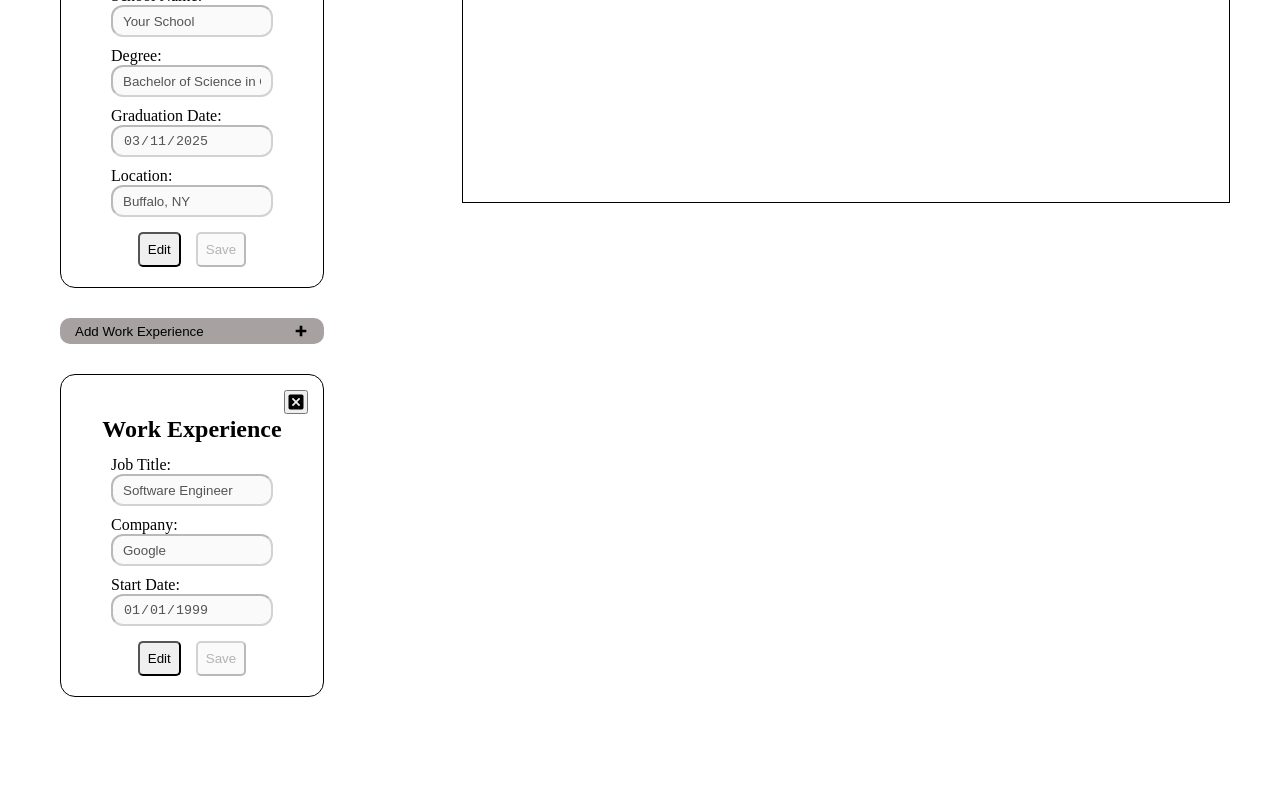
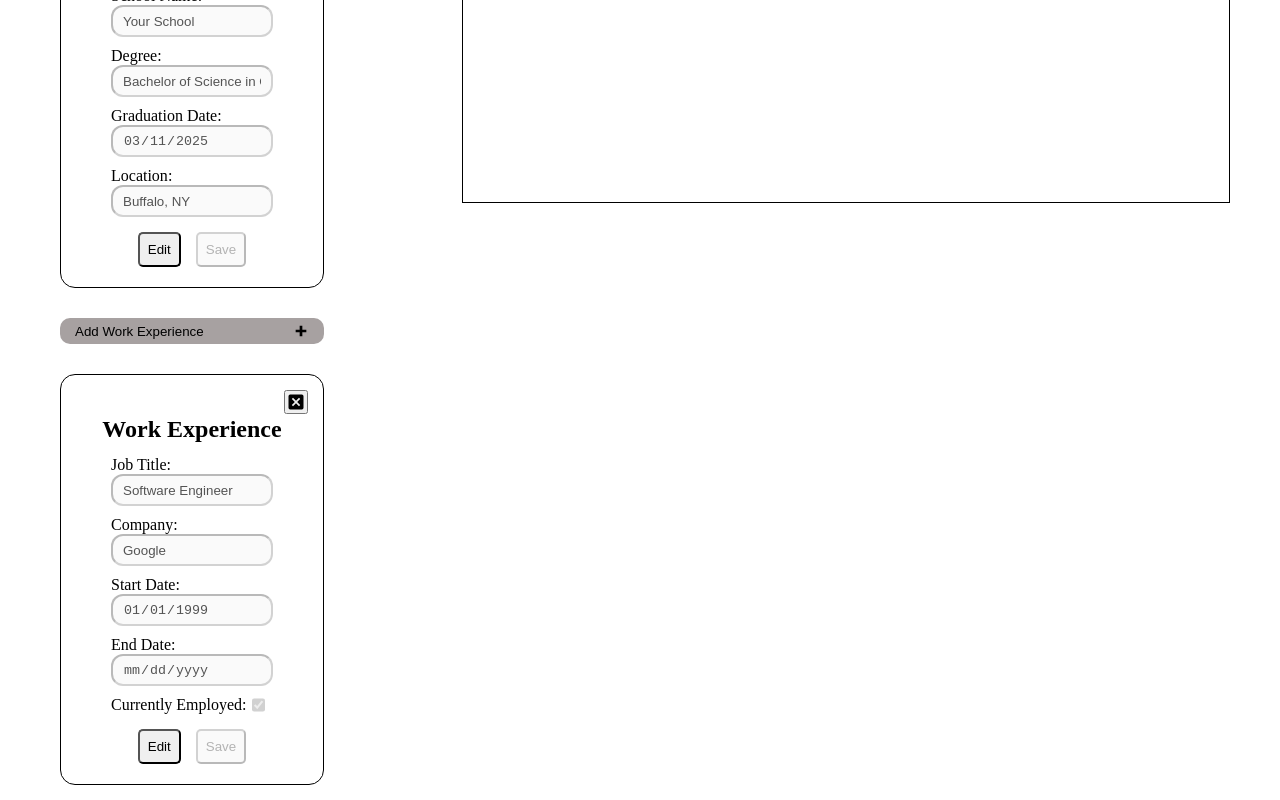
Before and after one commit to dfitch96/cv-app, a React (Vite) app: page / in a window 1280 px wide. Shown: the part 622-1422 px from the top of the page. Before the commit the page ends 1334 px from the top, so only its background shows below. Built offline with nearby package versions, Linux system fonts and the light colour scheme.

Commit message:
added functionality for deleteing work experience and added some additional input fields

```diff
--- a/src/App.jsx
+++ b/src/App.jsx
@@ -43,14 +43,15 @@ function App() {
       jobTitle: 'Software Engineer',
       currentlyEmployed: true,
       startDate: new Date("1999-01-01").toISOString().split('T')[0],
-      endDate: null,
+      endDate: '',
       responsibilities: [],
     }
   ]);
 
 
   function handleWorkExperienceOnChange(e){
-    const newWorkExperienceFormData = workExperienceFormData.map(form => form.id !== e.target.dataset.id ? form : {...form, [e.target.name]: e.target.value});
+    const value = e.target.type === 'checkbox' ? e.target.checked : e.target.value;
+    const newWorkExperienceFormData = workExperienceFormData.map(form => form.id !== e.target.dataset.id ? form : {...form, [e.target.name]: value});
     setWorkExperienceFormData(newWorkExperienceFormData);
   }
 
@@ -101,6 +102,12 @@ function App() {
     setEducationCVData([...newFormData]);
   }
 
+  function handleDeleteWorkExperienceOnClick(e){
+    const id = e.target.dataset.id;
+    const newFormData = workExperienceFormData.filter(form => form.id !== id ? form : null);
+    setWorkExperienceFormData([...newFormData]);
+  }
+
   return (
     <div className="app-container">
       <div className="input-container">
@@ -112,7 +119,7 @@ function App() {
         })}
         <AddButton text="Work Experience" handler={handleAddWorkExperienceOnClick} />
         {workExperienceFormData.map(form => {
-          return <WorkExperienceCard key={form.id} formData={form} handleInputOnChange={handleWorkExperienceOnChange} />
+          return <WorkExperienceCard key={form.id} formData={form} handleInputOnChange={handleWorkExperienceOnChange} handleDelete={handleDeleteWorkExperienceOnClick}/>
         })}
       </div>
       <div className="cv-container">
--- a/src/components/Input.jsx
+++ b/src/components/Input.jsx
@@ -1,4 +1,3 @@
-
 
 
 export function Input({id, dataId, name, labelText, type, disabled, value, onChange, }){
@@ -15,3 +14,19 @@ export function Input({id, dataId, name, labelText, type, disabled, value, onCha
   )
 
 }
+
+
+export function Checkbox({id, dataId, name, labelText, disabled, value, onChange}){
+
+
+
+  return (
+    <div className='checkbox-div'>
+      <label htmlFor={id}>
+        {labelText}
+        {':'}
+      </label>
+      <input id={id} data-id={dataId} checked={value} type="checkbox" name={name} disabled={disabled} onChange={onChange} />
+    </div>
+  )
+}
--- a/src/components/WorkExperienceCard.jsx
+++ b/src/components/WorkExperienceCard.jsx
@@ -1,7 +1,7 @@
 
 import { useState } from "react";
 import DeleteButton from "./DeleteButton";
-import { Input } from "./Input";
+import { Input, Checkbox } from "./Input";
 import ButtonGroup from "./ButtonGroup";
 
 export default function WorkExperienceCard({formData, handleInputOnChange, handleDelete}){
@@ -29,6 +29,8 @@ export default function WorkExperienceCard({formData, handleInputOnChange, handl
         <Input id={`job-title-${formData.id}`} name={'jobTitle'} dataId={formData.id} labelText='Job Title' type="text" value={formData.jobTitle} onChange={handleInputOnChange} disabled={isDisabled}/>
         <Input id={`company-${formData.id}`} name={'company'} dataId={formData.id} labelText='Company' type="text" value={formData.company} onChange={handleInputOnChange} disabled={isDisabled}/>
         <Input id={`startDate-${formData.id}`} name={'startDate'} dataId={formData.id} labelText='Start Date' type="date" value={formData.startDate} onChange={handleInputOnChange} disabled={isDisabled}/>
+        <Input id={`endDate-${formData.id}`} name={'endDate'} dataId={formData.id} labelText='End Date' type="date" value={formData.endDate} onChange={handleInputOnChange} disabled={formData.currentlyEmployed || isDisabled}/>
+        <Checkbox id={`currentlyEmployed-${formData.id}`} name={'currentlyEmployed'} dataId={formData.id} labelText='Currently Employed' value={formData.currentlyEmployed} onChange={handleInputOnChange} disabled={isDisabled}/>
         <ButtonGroup disabled={isDisabled} handleEdit={handleEditOnClick} />
       </form>
     </div>
--- a/src/styles/Input.css
+++ b/src/styles/Input.css
@@ -35,7 +35,11 @@ form > .input-div{
   padding: 10px;
 }
 
+
 form > .checkbox-div{
+  display: flex;
+  gap: 5px;
+  width: 100%;
   padding: 5px;
 }
 
```
